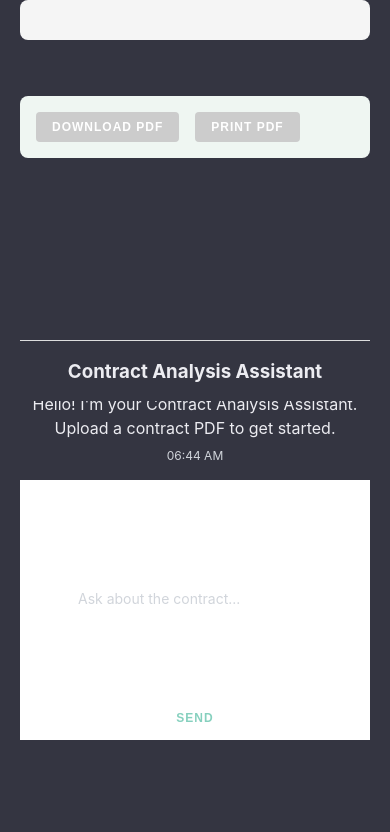
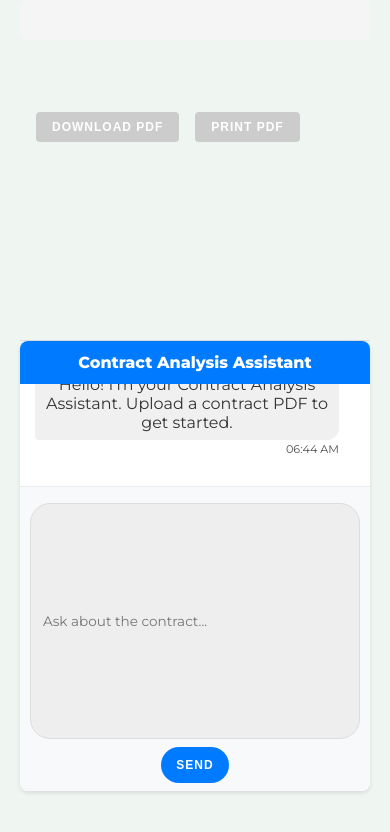
Before and after one commit to kentalbores/AMA-Hackestate, a React (Vite) app in the folder client/: page /pdf-viewer in a window 390 px wide. Shown: the top 832 px of the page. Built offline with nearby package versions, Linux system fonts and the light colour scheme.

Commit message:
revert style

```diff
--- a/client/src/components/ChatBox.css
+++ b/client/src/components/ChatBox.css
@@ -1,367 +1,143 @@
-/* Modern ChatGPT-like styling */
-:root {
-  --bg-color: #343541;
-  --sidebar-bg: #202123;
-  --chat-bg: #343541;
-  --user-message-bg: #343541;
-  --bot-message-bg: #444654;
-  --text-color: #ECECF1;
-  --secondary-text: #D1D5DB;
-  --accent-color: #10A37F;
-  --border-color: #4E4F60;
-  --input-bg: #40414F;
-  --hover-color: #2A2B32;
-  --error-color: #EF4444;
-  --success-color: #10B981;
-}
-
-body {
-  background-color: var(--bg-color);
-  color: var(--text-color);
-  font-family: 'Inter', -apple-system, BlinkMacSystemFont, 'Segoe UI', Roboto, Oxygen, Ubuntu, Cantarell, 'Open Sans', 'Helvetica Neue', sans-serif;
-}
-
-.app-container {
-  display: flex;
-  height: 100vh;
-  width: 100%;
-}
-
-/* Sidebar styling */
-.sidebar {
-  width: 260px;
-  background-color: var(--sidebar-bg);
-  display: flex;
-  flex-direction: column;
-  border-right: 1px solid var(--border-color);
-  padding: 1rem;
-}
-
-.sidebar-header {
-  padding-bottom: 1rem;
-  border-bottom: 1px solid var(--border-color);
-  margin-bottom: 1rem;
-}
-
-.sidebar-header h2 {
-  font-size: 1.25rem;
-  font-weight: 600;
-  color: var(--text-color);
-}
-
-.upload-section {
-  display: flex;
-  flex-direction: column;
-  gap: 1rem;
-}
-
-.upload-section h3 {
-  font-size: 1rem;
-  font-weight: 500;
-  color: var(--secondary-text);
-}
-
-.file-input-container {
-  position: relative;
-  margin-bottom: 0.5rem;
-}
-
-.file-input {
-  position: absolute;
-  width: 0.1px;
-  height: 0.1px;
-  opacity: 0;
-  overflow: hidden;
-  z-index: -1;
-}
-
-.file-label {
-  display: block;
-  padding: 0.75rem 1rem;
-  background-color: var(--input-bg);
-  border: 1px solid var(--border-color);
-  border-radius: 0.375rem;
-  color: var(--secondary-text);
-  font-size: 0.875rem;
-  cursor: pointer;
-  text-align: center;
-  transition: all 0.2s;
-  white-space: nowrap;
-  overflow: hidden;
-  text-overflow: ellipsis;
-  max-width: 100%;
-}
-
-.file-label:hover {
-  background-color: var(--hover-color);
-}
-
-.upload-button {
-  padding: 0.75rem 1rem;
-  background-color: var(--accent-color);
-  color: white;
-  border: none;
-  border-radius: 0.375rem;
-  font-size: 0.875rem;
-  font-weight: 500;
-  cursor: pointer;
-  transition: background-color 0.2s;
-  width: 100%;
-}
-
-.upload-button:hover:not(:disabled) {
-  background-color: #0D8C6D;
-}
-
-.upload-button:disabled {
-  opacity: 0.6;
-  cursor: not-allowed;
-}
-
-.error-message {
-  color: var(--error-color);
-  font-size: 0.75rem;
-  margin-top: 0.25rem;
-}
-
-.success-message {
-  color: var(--success-color);
-  font-size: 0.75rem;
-  margin-top: 0.25rem;
-}
-
-/* Chat container styling */
-.chat-container {
-  flex: 1;
-  display: flex;
-  flex-direction: column;
-  background-color: var(--chat-bg);
-  position: relative;
-}
-
 .chat-box {
   display: flex;
   flex-direction: column;
   height: 100%;
-  max-width: 48rem;
-  margin: 0 auto;
-  width: 100%;
+  background-color: #fff;
+  border-radius: 8px;
+  box-shadow: 0 2px 4px rgba(0, 0, 0, 0.1);
+}
+
+.chat-header {
+  padding: 12px 15px;
+  background-color: #007bff;
+  color: white;
+  border-top-left-radius: 8px;
+  border-top-right-radius: 8px;
+}
+
+.chat-header h3 {
+  margin: 0;
+  font-size: 1rem;
 }
 
 .messages-container {
   flex-grow: 1;
+  padding: 15px;
   overflow-y: auto;
-  padding: 1rem 0;
   display: flex;
   flex-direction: column;
+  gap: 10px;
 }
 
-.message-wrapper {
-  display: flex;
-  padding: 1.5rem 1rem;
-  gap: 1rem;
-  border-bottom: 1px solid var(--border-color);
+.message {
+  max-width: 85%;
+  margin: 5px 0;
 }
 
-.user-wrapper {
-  background-color: var(--user-message-bg);
+.user-message {
+  align-self: flex-end;
 }
 
-.bot-wrapper {
-  background-color: var(--bot-message-bg);
+.bot-message {
+  align-self: flex-start;
 }
 
-.message-avatar {
-  width: 2rem;
-  height: 2rem;
-  border-radius: 0.25rem;
-  background-color: var(--accent-color);
+.message-content {
+  padding: 10px 12px;
+  border-radius: 12px;
+  word-wrap: break-word;
+}
+
+.user-message .message-content {
+  background-color: #007bff;
   color: white;
+  border-bottom-right-radius: 4px;
+}
+
+.bot-message .message-content {
+  background-color: #f0f0f0;
+  color: #333;
+  border-bottom-left-radius: 4px;
+}
+
+.message-timestamp {
+  font-size: 0.7rem;
+  opacity: 0.7;
+  text-align: right;
+  margin-top: 2px;
+}
+
+.message-input-container {
+  display: flex;
+  padding: 10px 15px;
+  background-color: #f8f9fa;
+  border-bottom-left-radius: 8px;
+  border-bottom-right-radius: 8px;
+  border-top: 1px solid #e9ecef;
+}
+
+.message-input {
+  flex-grow: 1;
+  padding: 8px 12px;
+  border: 1px solid #ddd;
+  border-radius: 20px;
+  outline: none;
+  font-size: 0.9rem;
+  height: 36px;
+}
+
+.message-input:focus {
+  border-color: #007bff;
+  box-shadow: 0 0 0 2px rgba(0, 123, 255, 0.25);
+}
+
+.send-button {
+  padding: 8px 15px;
+  background-color: #007bff;
+  color: white;
+  border: none;
+  border-radius: 20px;
+  cursor: pointer;
+  transition: background-color 0.2s;
+  height: 36px;
   display: flex;
   align-items: center;
   justify-content: center;
-  font-weight: 600;
-  flex-shrink: 0;
 }
 
-.user-wrapper .message-avatar {
-  background-color: #7C3AED;
-}
-
-.message-content-wrapper {
-  flex: 1;
-  max-width: 100%;
-}
-
-.message-content {
-  color: var(--text-color);
-  line-height: 1.5;
-  white-space: pre-wrap;
-  word-break: break-word;
-}
-
-.message-content.analyzing {
-  display: flex;
-  align-items: center;
-  gap: 0.5rem;
-}
-
-.typing-indicator {
-  display: flex;
-  align-items: center;
-  gap: 0.25rem;
-}
-
-.typing-indicator span {
-  width: 0.5rem;
-  height: 0.5rem;
-  background-color: var(--secondary-text);
-  border-radius: 50%;
-  display: inline-block;
-  animation: typing 1.4s infinite ease-in-out both;
-}
-
-.typing-indicator span:nth-child(1) {
-  animation-delay: 0s;
-}
-
-.typing-indicator span:nth-child(2) {
-  animation-delay: 0.2s;
-}
-
-.typing-indicator span:nth-child(3) {
-  animation-delay: 0.4s;
-}
-
-@keyframes typing {
-  0%, 80%, 100% {
-    transform: scale(0.6);
-    opacity: 0.6;
-  }
-  40% {
-    transform: scale(1);
-    opacity: 1;
-  }
-}
-
-.message-timestamp {
-  font-size: 0.75rem;
-  color: var(--secondary-text);
-  margin-top: 0.5rem;
-}
-
-.input-container {
-  padding: 1.5rem 1rem;
-  border-top: 1px solid var(--border-color);
-  background-color: var(--chat-bg);
-  position: relative;
-}
-
-.message-form {
-  display: flex;
-  align-items: center;
-  background-color: var(--input-bg);
-  border: 1px solid var(--border-color);
-  border-radius: 0.75rem;
-  padding: 0.5rem;
-  max-width: 48rem;
-  margin: 0 auto;
-  width: 100%;
-}
-
-.message-input {
-  flex: 1;
-  background: transparent;
-  border: none;
-  color: var(--text-color);
-  padding: 0.5rem;
-  font-size: 0.875rem;
-  outline: none;
-  resize: none;
-  max-height: 200px;
-  min-height: 24px;
-}
-
-.message-input::placeholder {
-  color: var(--secondary-text);
-}
-
-.send-button {
-  background: transparent;
-  border: none;
-  color: var(--accent-color);
-  cursor: pointer;
-  padding: 0.25rem;
-  display: flex;
-  align-items: center;
-  justify-content: center;
-  border-radius: 0.375rem;
-  transition: background-color 0.2s;
-}
-
-.send-button:hover:not(:disabled) {
-  background-color: rgba(16, 163, 127, 0.1);
-}
-
-.send-button:disabled {
-  opacity: 0.5;
-  cursor: not-allowed;
-}
-
-.send-icon {
-  width: 1.25rem;
-  height: 1.25rem;
-}
-
-.input-footer {
-  text-align: center;
-  font-size: 0.75rem;
-  color: var(--secondary-text);
-  margin-top: 0.75rem;
+.send-button:hover {
+  background-color: #0056b3;
 }
 
 /* Responsive adjustments */
 @media (max-width: 768px) {
-  .app-container {
-    flex-direction: column;
+  .chat-box {
+    height: 500px;
   }
 
-  .sidebar {
-    width: 100%;
-    border-right: none;
-    border-bottom: 1px solid var(--border-color);
-    padding: 0.75rem;
+  .message {
+    max-width: 90%;
   }
 
-  .chat-container {
-    height: calc(100vh - 200px);
-  }
-
-  .message-wrapper {
-    padding: 1rem 0.75rem;
-  }
-
-  .input-container {
-    padding: 1rem 0.75rem;
+  .message-input {
+    font-size: 0.85rem;
   }
 }
 
 @media (max-width: 480px) {
-  .sidebar {
-    padding: 0.5rem;
+  .chat-box {
+    height: 450px;
   }
 
-  .message-wrapper {
-    padding: 0.75rem 0.5rem;
+  .message {
+    max-width: 95%;
   }
 
-  .message-avatar {
-    width: 1.5rem;
-    height: 1.5rem;
-    font-size: 0.75rem;
+  .message-content {
+    padding: 8px 10px;
   }
 
-  .input-container {
-    padding: 0.75rem 0.5rem;
+  .message-input-container {
+    padding: 8px 10px;
   }
 }
```
Also changed, not shown: client/src/components/Text.jsx (+41 -56 lines), 1 other file (tests, documents, lock files or other folders).
